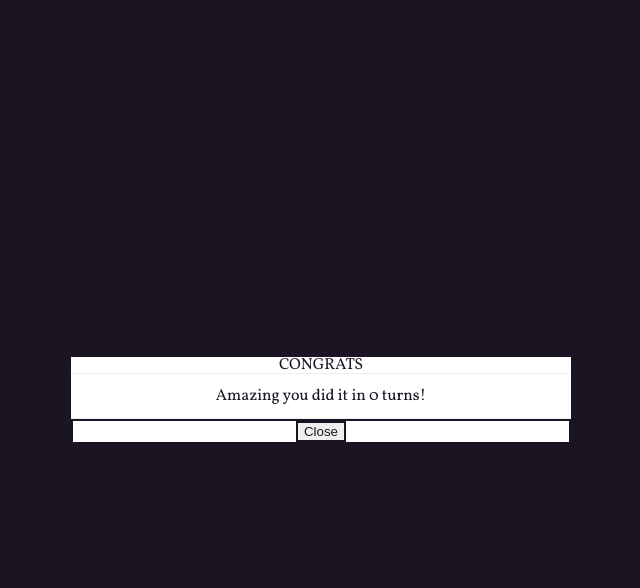
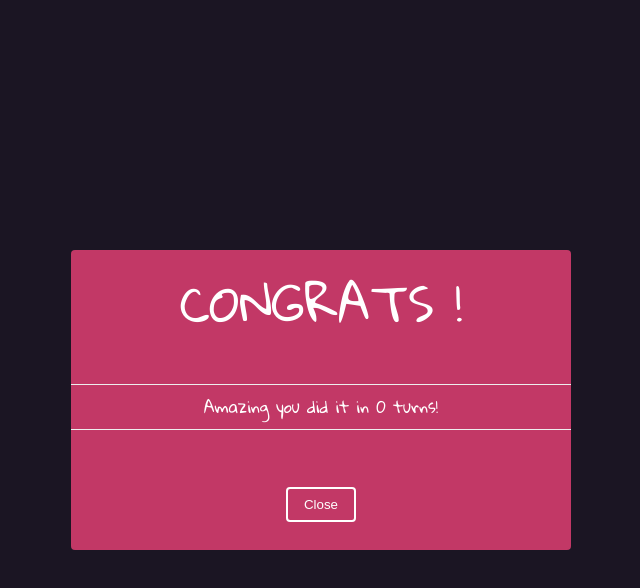
Before and after one commit to PascalRacineVenne/memory-game, a React (Create React App) app: page / in a window 1280 px wide. Shown: the top 588 px of the page, without its empty margins (319-959 px from the left). Built offline with nearby package versions, Linux system fonts and the light colour scheme.

Commit message:
need to fix a little animation when the game is over... transition for the modal

```diff
--- a/src/App.js
+++ b/src/App.js
@@ -100,7 +100,7 @@ const App = () => {
           })}
         </section>
       </div>
-      <Modal title='CONGRATS' show={show} onClose={() => setShow(false)}>
+      <Modal title='CONGRATS !' show={show} onClose={() => setShow(false)}>
         <p>Amazing you did it in {turns} turns!</p>
       </Modal>
     </div>
--- a/src/scss/_fonts.scss
+++ b/src/scss/_fonts.scss
@@ -1,4 +1,5 @@
 @import url('https://fonts.googleapis.com/css2?family=Vollkorn:wght@400;600;700;800;900&display=swap');
+@import url('https://fonts.googleapis.com/css2?family=Gloria+Hallelujah&display=swap');
 
 body {
   text-align: center;
--- a/src/scss/_modal.scss
+++ b/src/scss/_modal.scss
@@ -9,27 +9,28 @@
   display: flex;
   justify-content: center;
   align-items: center;
-  z-index: 1;
-  // opacity: 0;
-  // transition: all ease-in-out 0.3s;
-  // pointer-events: none;
+  z-index: 1000;
 }
 
-// .modal .show {
-//   opacity: 1;
-//   pointer-events: visible;
-//   z-index: 1;
-// }
+.modal-content {
+  width: 330px;
+  max-width: 100%;
+  height: 300px;
+  max-height: 100%;
+  background-color: #c23866;
+  border-radius: 4px;
+  color: #fff;
+  display: flex;
+  flex-direction: column;
+  justify-content: space-around;
+  @include devices(desktop) {
+    width: 500px;
+  }
+}
 
-.modal-content {
-  width: 500px;
-  background-color: #fff;
-  // transform: translateY(-200px);
-  // transition: all ease-in-out 0.3s;
+.modal .show .modal-content {
+  transform: translateY(0);
 }
-// .modal .show .modal-content {
-//   transform: translateY(0);
-// }
 
 .modal-header,
 .modal-footer {
@@ -37,6 +38,8 @@
 }
 
 .modal-title {
+  font-family: 'Gloria Hallelujah', cursive;
+  font-size: 3rem;
   margin: 0;
 }
 
@@ -44,10 +47,14 @@
   padding: 0.875rem;
   border-top: 1px solid #eee;
   border-bottom: 1px solid #eee;
+  font-family: 'Gloria Hallelujah', cursive;
 }
 
-.modal-footer,
 .btn-modal {
-  color: #1b1523;
-  border: 2px solid #1b1523;
+  color: #fff;
+  padding: 8px 16px;
+  outline: none;
+  border: 2px solid #fff;
+  border-radius: 4px;
+  background-color: #c23866;
 }
```
Also changed, not shown: src/components/modal.js (+0 -17 lines), dist.css/main.min.css.
